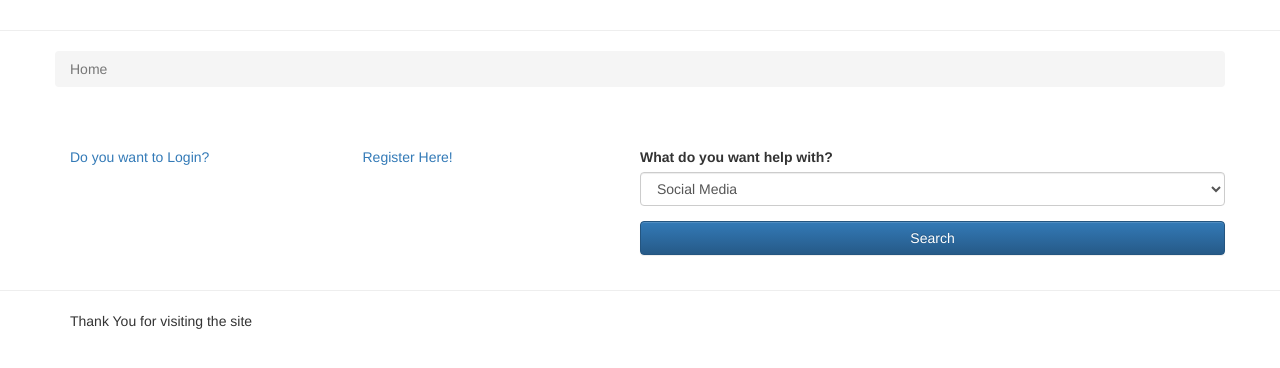
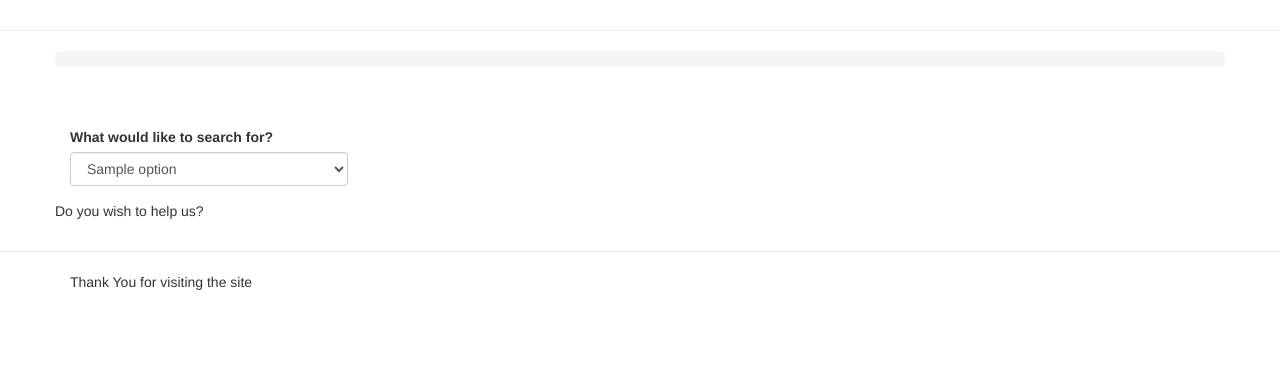
Before and after one commit to srinath21/Program-Synthesis, a Django app: template mysite/templates/search.html in a window 1280 px wide. Shown: the part 195-563 px from the top of the page. Run offline with Django 3.2, Linux system fonts and the light colour scheme; the template is opened without the code that fills it: most values are stand-ins (such as "Sample title", 1, 10 or a date in 2020); some libraries are stand-ins or nearby versions.

Commit message:
Login Works

```diff
--- a/mysite/mysite/views.py
+++ b/mysite/mysite/views.py
@@ -1,4 +1,4 @@
 from django.shortcuts import render
 from django.contrib.auth.models import User
 def Startpage(request):
-	return render(request, 'search.html')
+	return render(request, 'welcome.html')
--- a/mysite/templates/base.html
+++ b/mysite/templates/base.html
@@ -34,14 +34,10 @@
 	</div>
 	<br>
 	<br>
-		<div class="container">
-			<div class="row">
 		{% block content %}
 		{% endblock %}
 		{% block footer %}
 		{% endblock %}
-			</div>
-		</div>
 	<hr>
 
 	<footer class="row-footer">
--- a/mysite/templates/login.html
+++ b/mysite/templates/login.html
@@ -5,6 +5,7 @@
   <li class="active">Login</li>
 {% endblock %}
 {% block content %}
+<div class="container">
   <div class="row row-content">
   <form action="" class="form-horizontal col-sm-2" role="form" method="post">
     {% csrf_token %}
@@ -27,4 +28,5 @@
     {% endfor %}
   </ul>
 </div>
+</div>
 {% endblock %}
--- a/mysite/templates/register.html
+++ b/mysite/templates/register.html
@@ -5,8 +5,9 @@
   <li class="active">Register</li>
 {% endblock %}
 {% block content %}
-<div class="form-group col-sm-3">
-  <form class="form-horizontal" role="form" action="/register/" method="post">
+<div class="container">
+	<div class="row row content">
+		<form class="form-horizontal col-sm-3" role="form" action="/register/" method="post">
 		{% csrf_token %}
 	    	<div class="form-group">
 		    <label for="first_name">Enter your first name:</label><input type="text" name="first_name" class="form-control" id="first_name" required>
@@ -32,4 +33,5 @@
 	    	</div>
 	  	</form>
 	</div>
+</div>
 {% endblock %}
--- a/mysite/templates/search.html
+++ b/mysite/templates/search.html
@@ -1,31 +1,28 @@
 {% extends "base.html" %}
 {% block title %}Snippet World{% endblock %}
-  {% block nav %}
-    <li class="active">Home</li>
-  {% endblock %}
 {% block content %}
-    <div class="col-md-3">
-      <a href="/login/">
-        <p>Do you want to Login?
-      </a>
-    </div>
-    <div class="col-md-3">
-      <a href="/register/">
-        <p>Register Here!</p>
-      </a>
-    </div>
-    <div class="col-md-6">
-      <form class="form-horizontal" role="form" action="/register/" method="get">
+<div class="container">
+	<div class="row row-content">
+		<div class="col-sm-6">
+			<form class="form-horizontal col-sm-6" role="form" action="" method="get">
 				<div class="form-group">
-          <label>What do you want help with?</label>
-          <select class="form-control" >
-            <option value="social">Social Media</option>
-            <option value="online_retail">Online Retail</option>
+					<label for="options">What would like to search for?</label>
+					<select class="form-control" id="options">
+					{% for option in option_list %}
+						<option>{{ option }}</option>
+					{% endfor %}
 					</select>
-        </div>
-        <div class="form-group">
-          <input type="submit" class="form-control btn btn-primary" value="Search">
 				</div>
 			</form>
 		</div>
+	</div>
+</div>
 {% endblock %}
+
+{% block footer %}
+<div class="container">
+	<div class="row row-content">
+		<p>Do you wish to help us?</p>
+	</div>
+</div>
+{% endblock %}
```
Also changed, not shown: mysite/searchApp/views.py (+7 -2 lines), mysite/templates/welcome.html (added, +35 -0 lines), mysite/db.sqlite3, 5 other files. Lines whose indentation alone changed are shown as unchanged.
